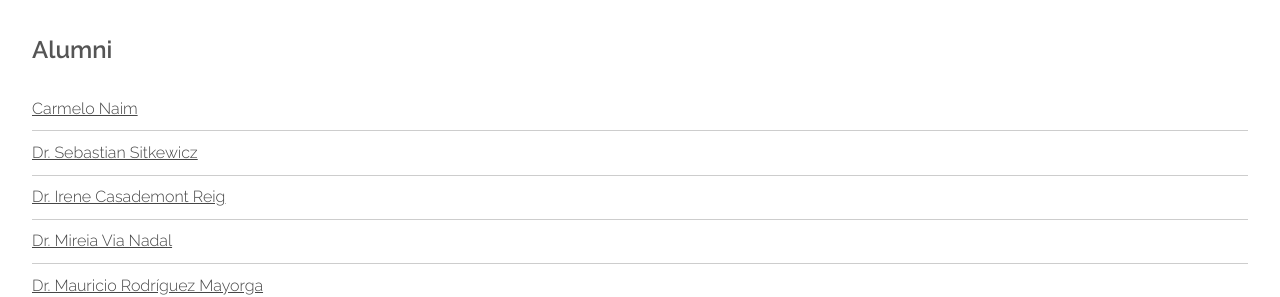
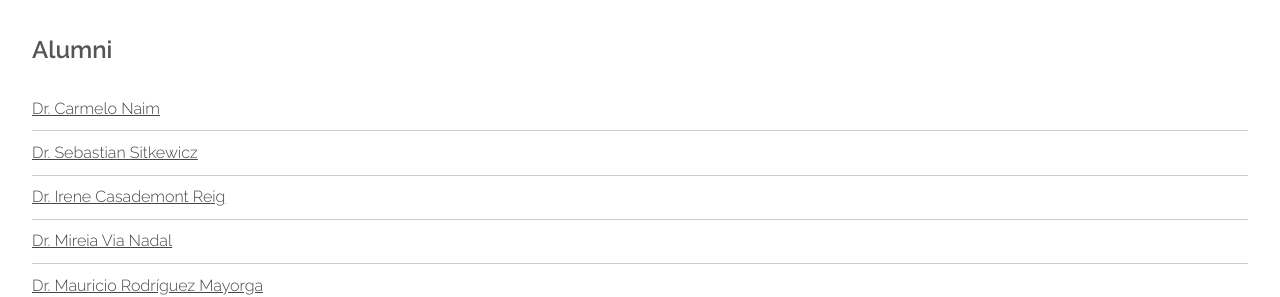
Before and after one commit to old-jekyll-templates/Horizons-Jekyll-Theme, a Jekyll site: the page built from members.html, in a window 1280 px wide and 900 px high, scrolled down 1535 px. Shown: the part 161-458 px from the top of the window. Built offline with Jekyll 4.4.1, drawn with Linux system fonts in a browser that asks for light colours.

```diff
--- a/_includes/alumni_list.html
+++ b/_includes/alumni_list.html
@@ -1,4 +1,4 @@
-<li><a href="{{ site.baseurl }}/members/carmelo_naim.html">Carmelo Naim</a></li>
+<li><a href="{{ site.baseurl }}/members/carmelo_naim.html">Dr. Carmelo Naim</a></li>
 <li><a href="{{ site.baseurl }}/members/sebastian_sitkewicz.html">Dr. Sebastian Sitkewicz</a></li>
 <li><a href="{{ site.baseurl }}/members/irene_casademont_reig.html">Dr. Irene Casademont Reig</a></li>
 <li><a href="{{ site.baseurl }}/members/mireia_via_nadal.html">Dr. Mireia Via Nadal</a></li>
```
